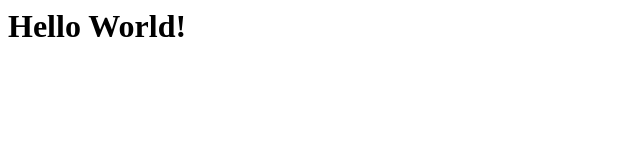
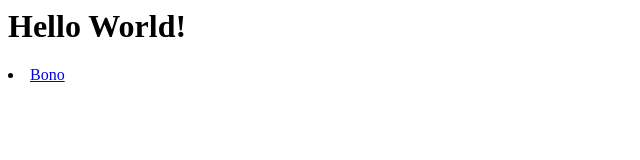
Before and after one commit to citsoft/mysite, a plain HTML site: page index.html in a window 1280 px wide. Shown: the full height of the page, 0-640 px from the left. Drawn offline with Linux system fonts and the light colour scheme.

Commit message:
add <a> tag

```diff
--- a/index.html
+++ b/index.html
@@ -1,5 +1,6 @@
 <html>
 <body>
   <h1>Hello World!</h1>
+  <li><a href="bono.html">Bono</a></li>
 </body>
 </html>
```
